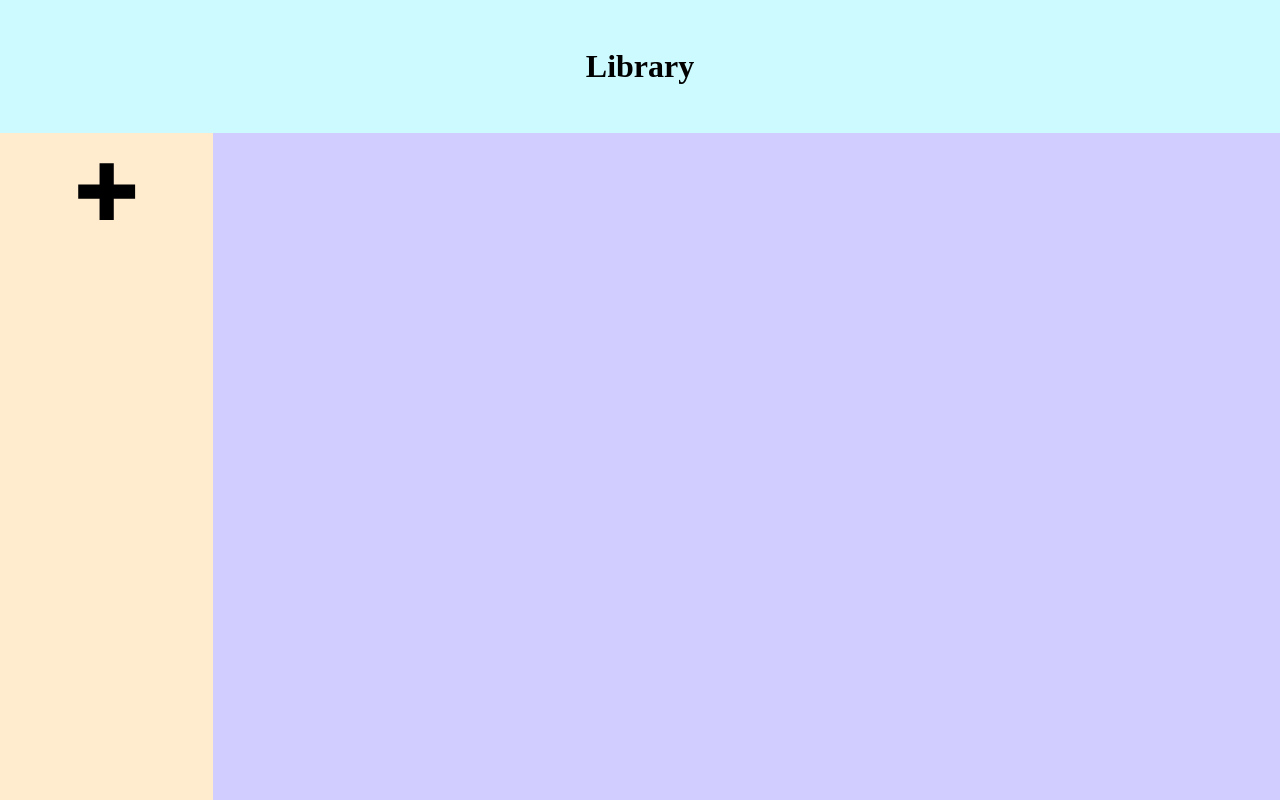
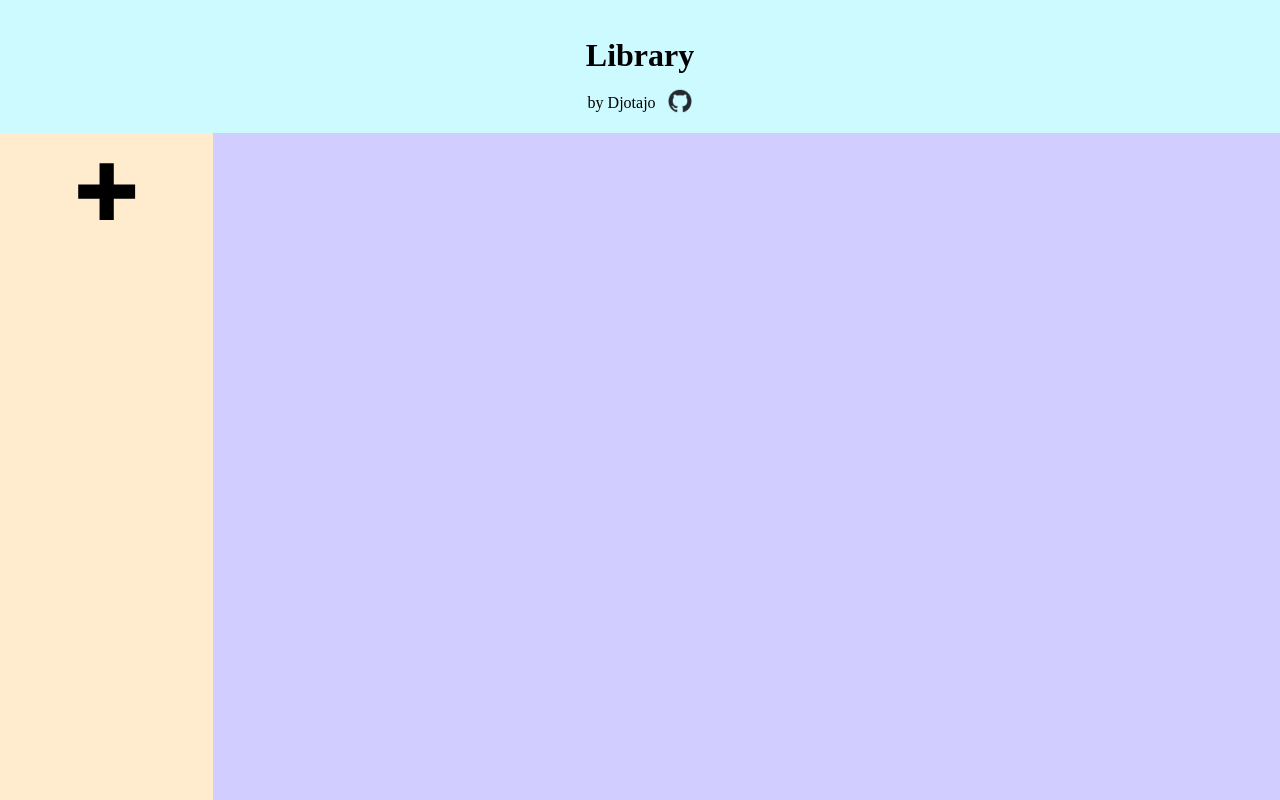
Before and after one commit to Djotajo/library, a website: page index.html in a window 1280 px wide. Drawn offline with Linux system fonts and the light colour scheme.

Commit message:
Add github profile link

```diff
--- a/index.html
+++ b/index.html
@@ -11,6 +11,12 @@
   <body>
     <header>
       <h1>Library</h1>
+      <div>
+        <p>by Djotajo</p>
+        <a href="https://github.com/Djotajo">
+          <img id="githubLogo" src="github-mark.png" />
+        </a>
+      </div>
     </header>
     <main>
       <div class="sidebar">
--- a/styles.css
+++ b/styles.css
@@ -2,13 +2,27 @@ body {
   display: grid;
   grid-template-rows: 1fr 5fr;
   height: 100vh;
+  background-color: #cdfaff;
 }
 
 header {
-  background-color: #cdfaff;
-  display: grid;
+  display: flex;
+  flex-direction: column;
+  justify-content: space-evenly;
+  align-items: center;
+}
+
+header > h1 {
+  margin-bottom: 0;
+}
+
+header > div {
+  display: flex;
   justify-content: center;
+  margin-left: auto;
+  margin-right: auto;
   align-items: center;
+  gap: 1vw;
 }
 
 main {
@@ -102,3 +116,13 @@ form {
   display: flex;
   justify-content: center;
 }
+
+header p {
+  margin: 0;
+  padding: 0;
+}
+
+#githubLogo {
+  width: 1.5em;
+  height: auto;
+}
```
Also changed, not shown: github-mark.png (added).
